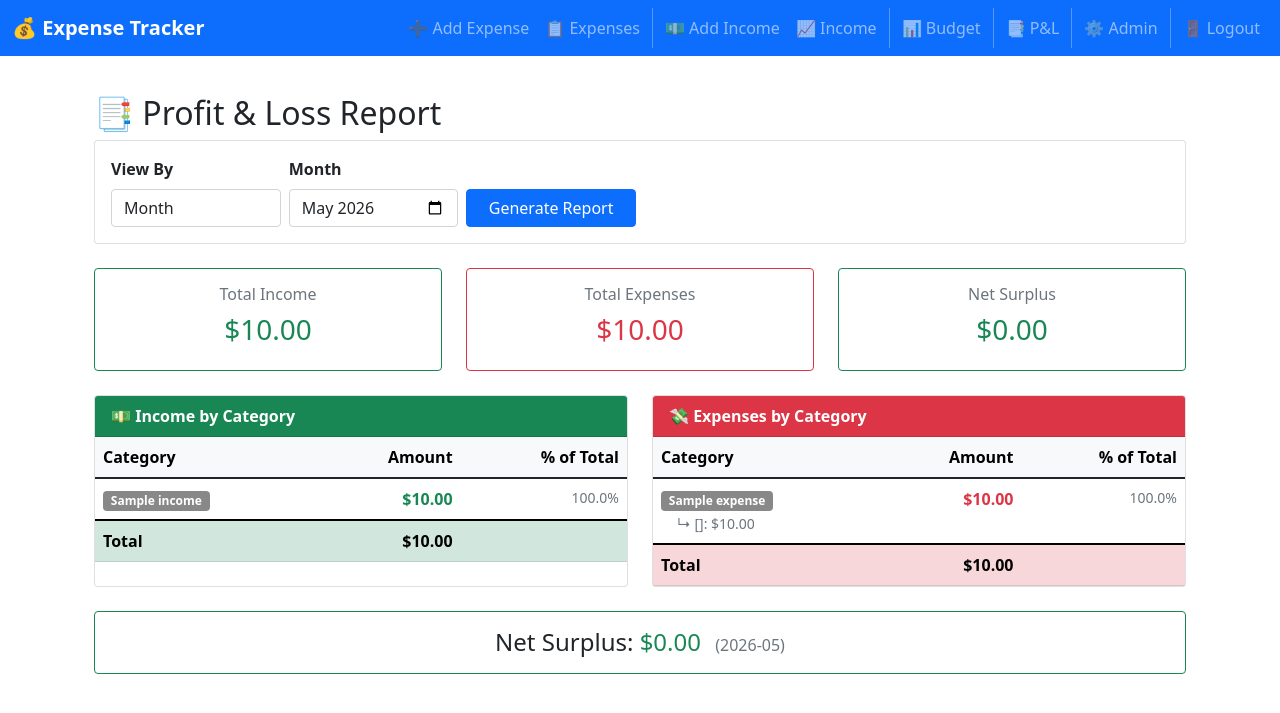
After one commit to treborreimroc/holly-expense-tracker, a Flask app: page /pnl in a window 1280 px wide. The commit adds this page. Shown: the top 713 px of the page. Run offline with Flask 3, Linux system fonts and the light colour scheme; the visitor is signed in with stand-in values (Sample User, id 1); a database or web service that is not in the repository returns one stand-in record (values such as "Sample title"); some libraries are stand-ins or nearby versions.

Commit message:
Add files via upload

```diff
--- a/app.py
+++ b/app.py
@@ -651,6 +651,117 @@ def quick_add_income_category():
         return jsonify({'success': True, 'id': new_id, 'name': name})
     return jsonify({'success': False})
 
+
+# ============= P&L REPORT =============
+@app.route('/pnl')
+@login_required
+def pnl():
+    view_type = request.args.get('view_type', 'month')
+    selected_month = request.args.get('month', datetime.now().strftime('%Y-%m'))
+    selected_year = int(request.args.get('year', datetime.now().year))
+    date_from = request.args.get('date_from', '')
+    date_to = request.args.get('date_to', '')
+
+    conn = get_db_connection()
+    cursor = conn.cursor(cursor_factory=psycopg2.extras.RealDictCursor)
+
+    # Determine date range
+    if view_type == 'month':
+        y, m = int(selected_month[:4]), int(selected_month[5:7])
+        start_date = f'{y}-{m:02d}-01'
+        end_date = f'{y+1}-01-01' if m == 12 else f'{y}-{m+1:02d}-01'
+        period_label = selected_month
+    elif view_type == 'year':
+        start_date = f'{selected_year}-01-01'
+        end_date = f'{selected_year+1}-01-01'
+        period_label = str(selected_year)
+    else:  # range
+        start_date = date_from
+        end_date = date_to
+        period_label = f'{date_from} to {date_to}'
+
+    # Income by category
+    cursor.execute("""
+        SELECT ic.name as category_name, ic.color, SUM(i.amount) as total
+        FROM income i
+        LEFT JOIN income_categories ic ON i.category_id = ic.id
+        WHERE i.archived = 0 AND i.date >= %s AND i.date < %s
+        GROUP BY ic.name, ic.color
+        ORDER BY total DESC
+    """, (start_date, end_date))
+    income_by_category = cursor.fetchall()
+    total_income = sum(float(r['total']) for r in income_by_category)
+
+    # Expenses by category with subcategory breakdown
+    cursor.execute("""
+        SELECT c.id as category_id, c.name as category_name, c.color, SUM(e.amount) as total
+        FROM expenses e
+        LEFT JOIN categories c ON e.category_id = c.id
+        WHERE e.archived = 0 AND e.date >= %s AND e.date < %s
+        GROUP BY c.id, c.name, c.color
+        ORDER BY total DESC
+    """, (start_date, end_date))
+    cat_rows = cursor.fetchall()
+
+    # Subcategory breakdown per category
+    cursor.execute("""
+        SELECT e.category_id, sc.name, SUM(e.amount) as total
+        FROM expenses e
+        LEFT JOIN subcategories sc ON e.subcategory_id = sc.id
+        WHERE e.archived = 0 AND e.date >= %s AND e.date < %s
+        AND e.subcategory_id IS NOT NULL
+        GROUP BY e.category_id, sc.name
+        ORDER BY total DESC
+    """, (start_date, end_date))
+    sub_rows = cursor.fetchall()
+
+    # Build subcategory lookup
+    sub_lookup = {}
+    for sub in sub_rows:
+        cat_id = sub['category_id']
+        if cat_id not in sub_lookup:
+            sub_lookup[cat_id] = []
+        sub_lookup[cat_id].append({'name': sub['name'], 'total': float(sub['total'])})
+
+    # Attach subcategories to categories
+    expenses_by_category = []
+    for row in cat_rows:
+        expenses_by_category.append({
+            'category_name': row['category_name'] or 'Uncategorized',
+            'color': row['color'] or '#6c757d',
+            'total': float(row['total']),
+            'subcategories': sub_lookup.get(row['category_id'], [])
+        })
+
+    total_expenses = sum(r['total'] for r in expenses_by_category)
+    net = total_income - total_expenses
+
+    # Years available for year selector
+    cursor.execute("""
+        SELECT DISTINCT EXTRACT(YEAR FROM date)::int as yr FROM expenses
+        UNION
+        SELECT DISTINCT EXTRACT(YEAR FROM date)::int as yr FROM income
+        ORDER BY yr DESC
+    """)
+    years = [r['yr'] for r in cursor.fetchall()] or [datetime.now().year]
+
+    cursor.close()
+    conn.close()
+
+    return render_template('pnl.html',
+                         view_type=view_type,
+                         selected_month=selected_month,
+                         selected_year=selected_year,
+                         date_from=date_from,
+                         date_to=date_to,
+                         period_label=period_label,
+                         income_by_category=income_by_category,
+                         expenses_by_category=expenses_by_category,
+                         total_income=total_income,
+                         total_expenses=total_expenses,
+                         net=net,
+                         years=years)
+
 if __name__ == '__main__':
     port = int(os.environ.get('PORT', 5000))
     app.run(host='0.0.0.0', port=port, debug=False)
--- a/templates/base.html
+++ b/templates/base.html
@@ -26,8 +26,9 @@
                     <li class="nav-item nav-divider"><a class="nav-link" href="{{ url_for('add_income') }}">💵 Add Income</a></li>
                     <li class="nav-item"><a class="nav-link" href="{{ url_for('view_income') }}">📈 Income</a></li>
                     <li class="nav-item nav-divider"><a class="nav-link" href="{{ url_for('budget') }}">📊 Budget</a></li>
+                    <li class="nav-item nav-divider"><a class="nav-link" href="{{ url_for('pnl') }}">📑 P&amp;L</a></li>
                     <li class="nav-item nav-divider"><a class="nav-link" href="{{ url_for('manage') }}">⚙️ Admin</a></li>
-                    <li class="nav-item"><a class="nav-link" href="{{ url_for('logout') }}">🚪 Logout</a></li>
+                    <li class="nav-item nav-divider"><a class="nav-link" href="{{ url_for('logout') }}">🚪 Logout</a></li>
                 </ul>
                 {% endif %}
             </div>
--- /dev/null
+++ b/templates/pnl.html
@@ -0,0 +1,212 @@
+{% extends "base.html" %}
+
+{% block title %}Profit & Loss{% endblock %}
+
+{% block content %}
+<div class="container mt-4">
+    <h2>📑 Profit &amp; Loss Report</h2>
+
+    <!-- Period Selector -->
+    <div class="card mb-4">
+        <div class="card-body">
+            <form method="GET" class="row align-items-end g-2">
+                <div class="col-md-2">
+                    <label class="form-label fw-bold">View By</label>
+                    <select name="view_type" class="form-control" onchange="toggleInputs(this.value)">
+                        <option value="month" {% if view_type == 'month' %}selected{% endif %}>Month</option>
+                        <option value="year" {% if view_type == 'year' %}selected{% endif %}>Full Year</option>
+                        <option value="range" {% if view_type == 'range' %}selected{% endif %}>Date Range</option>
+                    </select>
+                </div>
+
+                <!-- Month picker -->
+                <div class="col-md-2" id="input_month" style="{% if view_type != 'month' %}display:none{% endif %}">
+                    <label class="form-label fw-bold">Month</label>
+                    <input type="month" name="month" class="form-control" value="{{ selected_month }}">
+                </div>
+
+                <!-- Year picker -->
+                <div class="col-md-2" id="input_year" style="{% if view_type != 'year' %}display:none{% endif %}">
+                    <label class="form-label fw-bold">Year</label>
+                    <select name="year" class="form-control">
+                        {% for y in years %}
+                        <option value="{{ y }}" {% if y == selected_year %}selected{% endif %}>{{ y }}</option>
+                        {% endfor %}
+                    </select>
+                </div>
+
+                <!-- Date range pickers -->
+                <div class="col-md-2" id="input_from" style="{% if view_type != 'range' %}display:none{% endif %}">
+                    <label class="form-label fw-bold">From</label>
+                    <input type="date" name="date_from" class="form-control" value="{{ date_from }}">
+                </div>
+                <div class="col-md-2" id="input_to" style="{% if view_type != 'range' %}display:none{% endif %}">
+                    <label class="form-label fw-bold">To</label>
+                    <input type="date" name="date_to" class="form-control" value="{{ date_to }}">
+                </div>
+
+                <div class="col-md-2">
+                    <button type="submit" class="btn btn-primary w-100">Generate Report</button>
+                </div>
+            </form>
+        </div>
+    </div>
+
+    <!-- Summary Cards -->
+    <div class="row mb-4">
+        <div class="col-md-4">
+            <div class="card text-center border-success">
+                <div class="card-body">
+                    <h6 class="text-muted">Total Income</h6>
+                    <h3 class="text-success">${{ "%.2f"|format(total_income) }}</h3>
+                </div>
+            </div>
+        </div>
+        <div class="col-md-4">
+            <div class="card text-center border-danger">
+                <div class="card-body">
+                    <h6 class="text-muted">Total Expenses</h6>
+                    <h3 class="text-danger">${{ "%.2f"|format(total_expenses) }}</h3>
+                </div>
+            </div>
+        </div>
+        <div class="col-md-4">
+            <div class="card text-center {% if net >= 0 %}border-success{% else %}border-danger{% endif %}">
+                <div class="card-body">
+                    <h6 class="text-muted">Net {{ 'Surplus' if net >= 0 else 'Deficit' }}</h6>
+                    <h3 class="{% if net >= 0 %}text-success{% else %}text-danger{% endif %}">
+                        ${{ "%.2f"|format(net) }}
+                    </h3>
+                </div>
+            </div>
+        </div>
+    </div>
+
+    <div class="row">
+        <!-- Income Breakdown -->
+        <div class="col-md-6 mb-4">
+            <div class="card h-100">
+                <div class="card-header bg-success text-white fw-bold">
+                    💵 Income by Category
+                </div>
+                <div class="card-body p-0">
+                    <table class="table table-hover mb-0">
+                        <thead class="table-light">
+                            <tr>
+                                <th>Category</th>
+                                <th class="text-end">Amount</th>
+                                <th class="text-end">% of Total</th>
+                            </tr>
+                        </thead>
+                        <tbody>
+                            {% for row in income_by_category %}
+                            <tr>
+                                <td>
+                                    <span class="badge me-1" style="background-color: {{ row.color or '#28a745' }}">
+                                        {{ row.category_name }}
+                                    </span>
+                                </td>
+                                <td class="text-end text-success fw-bold">${{ "%.2f"|format(row.total) }}</td>
+                                <td class="text-end text-muted small">
+                                    {% if total_income > 0 %}
+                                        {{ "%.1f"|format(row.total / total_income * 100) }}%
+                                    {% else %}—{% endif %}
+                                </td>
+                            </tr>
+                            {% endfor %}
+                            {% if not income_by_category %}
+                            <tr><td colspan="3" class="text-muted text-center py-3">No income recorded</td></tr>
+                            {% endif %}
+                        </tbody>
+                        <tfoot class="table-success">
+                            <tr>
+                                <th>Total</th>
+                                <th class="text-end">${{ "%.2f"|format(total_income) }}</th>
+                                <th></th>
+                            </tr>
+                        </tfoot>
+                    </table>
+                </div>
+            </div>
+        </div>
+
+        <!-- Expense Breakdown -->
+        <div class="col-md-6 mb-4">
+            <div class="card h-100">
+                <div class="card-header bg-danger text-white fw-bold">
+                    💸 Expenses by Category
+                </div>
+                <div class="card-body p-0">
+                    <table class="table table-hover mb-0">
+                        <thead class="table-light">
+                            <tr>
+                                <th>Category</th>
+                                <th class="text-end">Amount</th>
+                                <th class="text-end">% of Total</th>
+                            </tr>
+                        </thead>
+                        <tbody>
+                            {% for row in expenses_by_category %}
+                            <tr>
+                                <td>
+                                    <span class="badge me-1" style="background-color: {{ row.color or '#6c757d' }}">
+                                        {{ row.category_name }}
+                                    </span>
+                                    {% if row.subcategories %}
+                                    <br>
+                                    {% for sub in row.subcategories %}
+                                    <small class="text-muted ms-3">↳ {{ sub.name }}: ${{ "%.2f"|format(sub.total) }}</small><br>
+                                    {% endfor %}
+                                    {% endif %}
+                                </td>
+                                <td class="text-end text-danger fw-bold">${{ "%.2f"|format(row.total) }}</td>
+                                <td class="text-end text-muted small">
+                                    {% if total_expenses > 0 %}
+                                        {{ "%.1f"|format(row.total / total_expenses * 100) }}%
+                                    {% else %}—{% endif %}
+                                </td>
+                            </tr>
+                            {% endfor %}
+                            {% if not expenses_by_category %}
+                            <tr><td colspan="3" class="text-muted text-center py-3">No expenses recorded</td></tr>
+                            {% endif %}
+                        </tbody>
+                        <tfoot class="table-danger">
+                            <tr>
+                                <th>Total</th>
+                                <th class="text-end">${{ "%.2f"|format(total_expenses) }}</th>
+                                <th></th>
+                            </tr>
+                        </tfoot>
+                    </table>
+                </div>
+            </div>
+        </div>
+    </div>
+
+    <!-- Net Summary Bar -->
+    <div class="card {% if net >= 0 %}border-success{% else %}border-danger{% endif %}">
+        <div class="card-body text-center">
+            <h4 class="mb-0">
+                Net {{ 'Surplus' if net >= 0 else 'Deficit' }}:
+                <span class="{% if net >= 0 %}text-success{% else %}text-danger{% endif %}">
+                    ${{ "%.2f"|format(net) }}
+                </span>
+                <small class="text-muted fs-6 ms-2">
+                    ({{ period_label }})
+                </small>
+            </h4>
+        </div>
+    </div>
+
+</div>
+
+<script>
+function toggleInputs(viewType) {
+    document.getElementById('input_month').style.display = viewType === 'month' ? '' : 'none';
+    document.getElementById('input_year').style.display = viewType === 'year' ? '' : 'none';
+    document.getElementById('input_from').style.display = viewType === 'range' ? '' : 'none';
+    document.getElementById('input_to').style.display = viewType === 'range' ? '' : 'none';
+}
+</script>
+{% endblock %}
```
